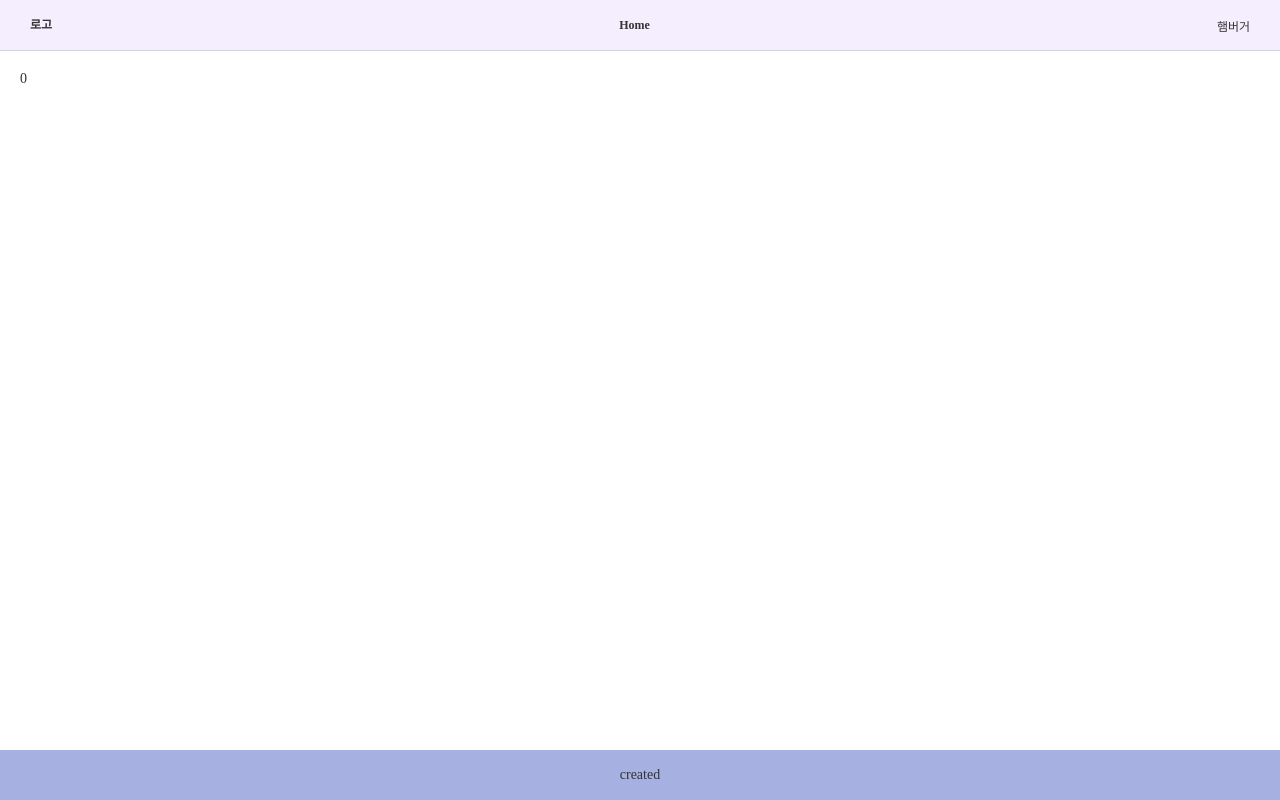
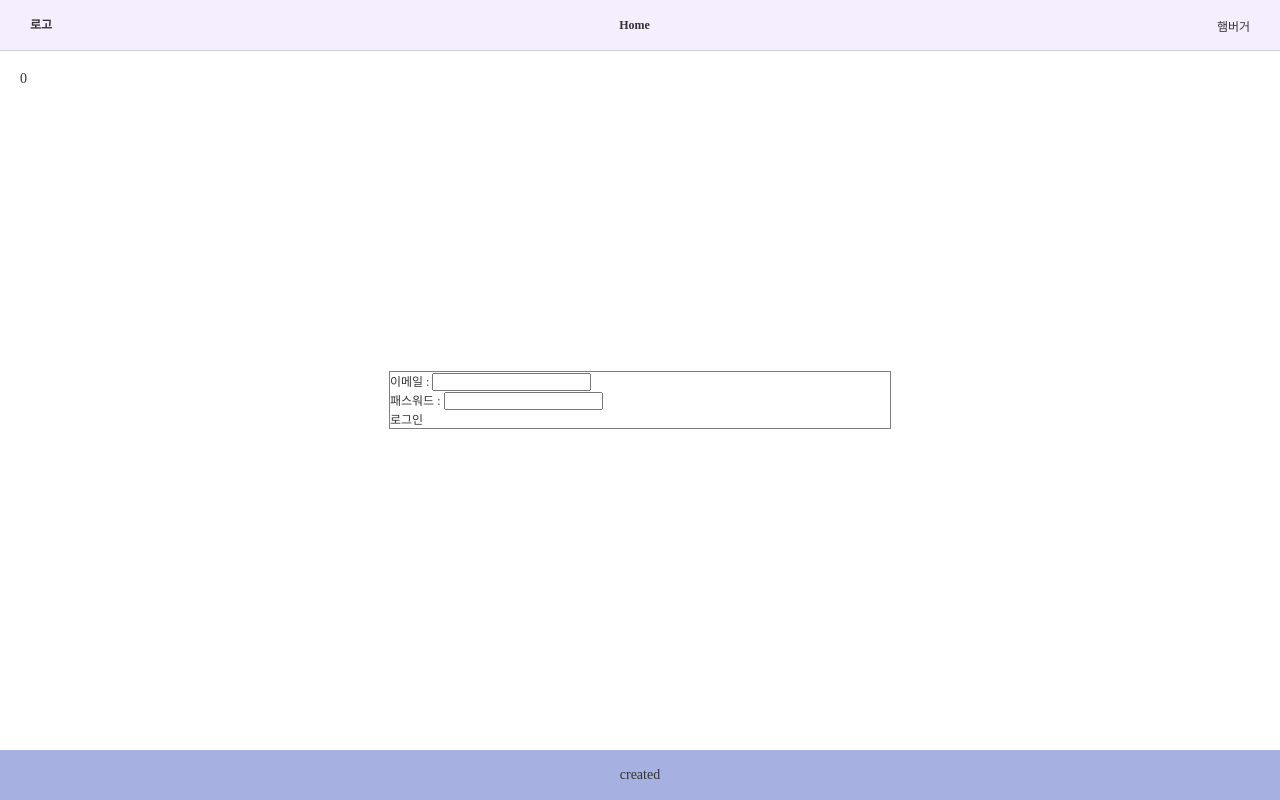
Before and after one commit to JEONGSSO/vue-cli-tdd, a Vue app: page / in a window 1280 px wide. Built offline with nearby package versions, Linux system fonts and the light colour scheme; a web font is replaced by a local one.

Commit message:
token api

```diff
--- a/src/App.vue
+++ b/src/App.vue
@@ -5,6 +5,7 @@
       <router-view />
     </main>
     <Footer />
+    <Login />
   </div>
 </template>
 
@@ -12,11 +13,14 @@
 import Header from './layout/Header.vue';
 import Footer from './layout/Footer.vue';
 
+import Login from './layout/modal/Login.vue';
+
 export default {
   name: 'app',
   components: {
     Header,
     Footer,
+    Login,
   },
   data() {
     return {
--- /dev/null
+++ b/src/assets/style/modal/login.scss
@@ -0,0 +1,13 @@
+.login_modal_wrap {
+  //display: none;
+  position: absolute;
+  width: 500px;
+  border: solid 1px #7f7f7f;
+  top: 50%;
+  left: 50%;
+  transform: translate(-50%, -50%);
+
+  label {
+    display: block;
+  }
+}
--- a/src/components/Trello/Board.vue
+++ b/src/components/Trello/Board.vue
@@ -22,9 +22,11 @@
     <div v-if="loading">
       good
     </div>
-    <div v-else>
-      {{data}}
-    </div>
+    <ul v-else>
+      <li v-for="(board, index) in boardList" :key="index">
+        {{board}}}
+      </li>
+    </ul>
   </div>
 </template>
 
@@ -39,22 +41,18 @@ export default {
   data() {
     return {
       loading: false,
-      data: [],
+      boardList: [],
     };
   },
   methods: {
     async fetchData() {
       this.loading = true;
-      const { data } = await this.$axios.get('http://localhost:3000/health');
-      this.data = data;
-      this.loading = false;
-      // const req = new XMLHttpRequest();
-      // req.open('GET', 'http://localhost:3000/health');
-      // req.send();
-      // req.addEventListener('load', () => {
-      //   this.data = JSON.parse(req.response);
-      //   this.loading = false;
-      // });
+      try {
+        const res = await this.$axios('get', 'boards');
+        this.boardList = res === undefined ? [] : res.data;
+      } finally {
+        this.loading = false;
+      }
     },
   },
   created() {
--- /dev/null
+++ b/src/layout/modal/Login.vue
@@ -0,0 +1,30 @@
+<template>
+  <div class="login_modal_wrap">
+    <form action="">
+      <label>
+        이메일 :
+        <input type="text" name="email" />
+      </label>
+      <label>
+        패스워드 :
+        <input type="password" name="pw" />
+      </label>
+      <button @click.prevent="submitLogin">로그인</button>
+    </form>
+  </div>
+</template>
+
+<script>
+export default {
+  methods: {
+    async submitLogin() {
+      const tt = await this.$axios('POST', 'login');
+      console.log(tt);
+    },
+  },
+};
+</script>
+
+<style lang="sass">
+  @import '../../assets/style/modal/login.scss'
+</style>
--- a/src/main.js
+++ b/src/main.js
@@ -1,5 +1,4 @@
 import Vue from 'vue';
-import axios from 'axios';
 
 import App from './App.vue';
 import store from './store';
@@ -9,6 +8,8 @@ import router from './router';
 import fp from './assets/js/fp';
 /* eslint-disable */
 
+import { axios } from './utils'
+
 Vue.config.productionTip = false;
 Vue.prototype.$axios = axios;
 
--- a/src/router/routes.js
+++ b/src/router/routes.js
@@ -6,22 +6,41 @@ import Todo from '@/components/Todo/Todo.vue';
 
 import Trello from '../components/Trello/Home.vue';
 
+const requireAuth = (to, from, next) => {
+  const isAuth = localStorage.token;
+  const loginPath = `/login?rPath=${encodeURIComponent(to.path)}`;
+  // eslint-disable-next-line no-unused-expressions
+  isAuth ? next() : next(loginPath);
+};
+
 export default [
   { path: '/', component: Home, name: 'Home' },
   { path: '/picker', component: Picker, name: 'Color Picker' },
   { path: '/slider', component: Slider, name: 'Slider' },
-  { path: '/todo', component: Todo, name: 'Todo' },
+  {
+    path: '/todo',
+    component: Todo,
+    name: 'Todo',
+    beforeEnter: requireAuth,
+  },
   {
     path: '/trello',
     component: Trello,
     name: 'Trello',
+    beforeEnter: requireAuth,
     children: [
       {
         path: 'b/:bid',
         component: Trello,
         name: 'Board',
+        beforeEnter: requireAuth,
         children: [
-          { path: 'c/:cid', component: Trello, name: 'Card' },
+          {
+            path: 'c/:cid',
+            component: Trello,
+            name: 'Card',
+            beforeEnter: requireAuth,
+          },
         ],
       },
     ],
--- /dev/null
+++ b/src/utils/index.js
@@ -0,0 +1,5 @@
+import axios from './sendAxios';
+
+const dd = '2';
+
+export { axios, dd };
--- /dev/null
+++ b/src/utils/sendAxios.js
@@ -0,0 +1,24 @@
+import axios from 'axios';
+
+const HOST = 'http://localhost';
+const PORT = 3000;
+
+const HTTP_STATUS = {
+  SUCCESS: 200,
+  UN_AHTHORIZED: 401,
+};
+
+const UnAuthRedirector = () => {
+  console.log('로그인을 해줴요');
+};
+
+const req = (method, url, data) => axios({
+  method,
+  url: `${HOST}:${PORT}/${url}`,
+  data,
+}).catch((error) => {
+  const { status } = error.response;
+  if (status === HTTP_STATUS.UN_AHTHORIZED) UnAuthRedirector();
+});
+
+export default req;
```
